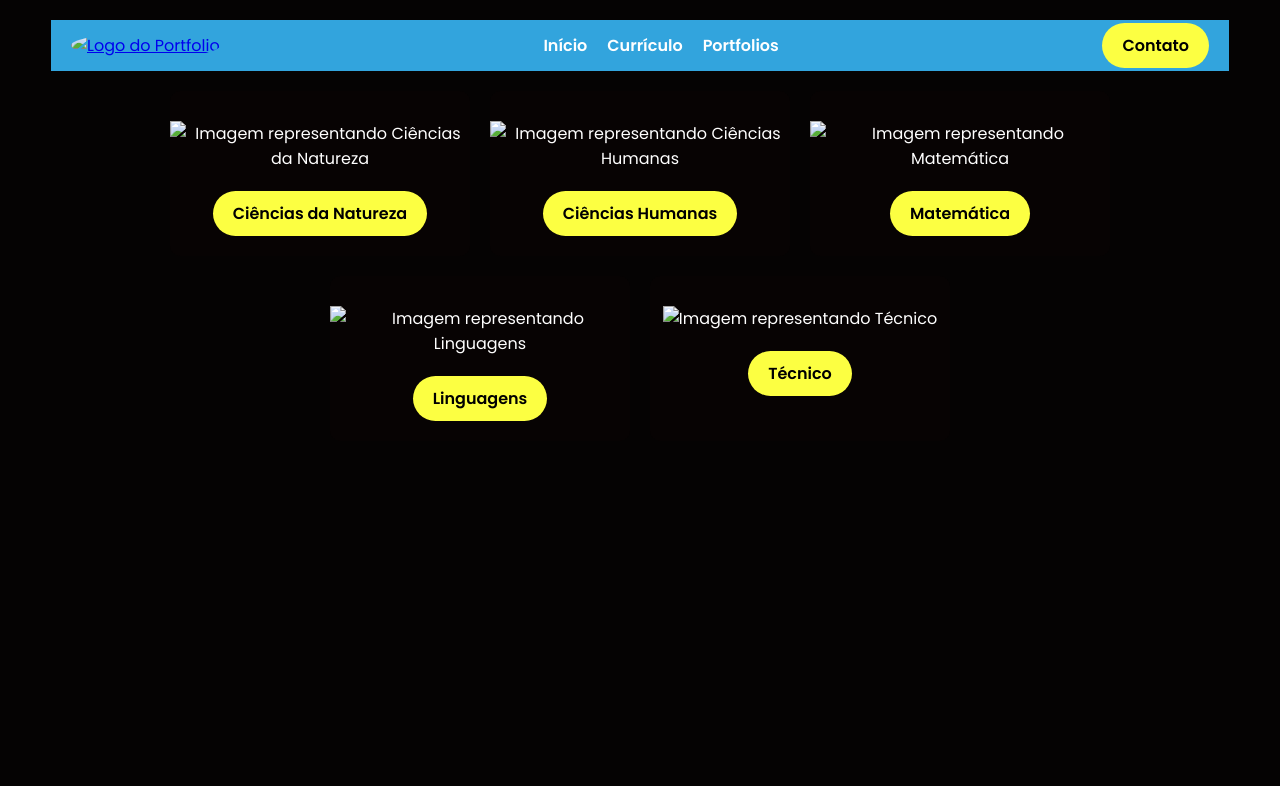
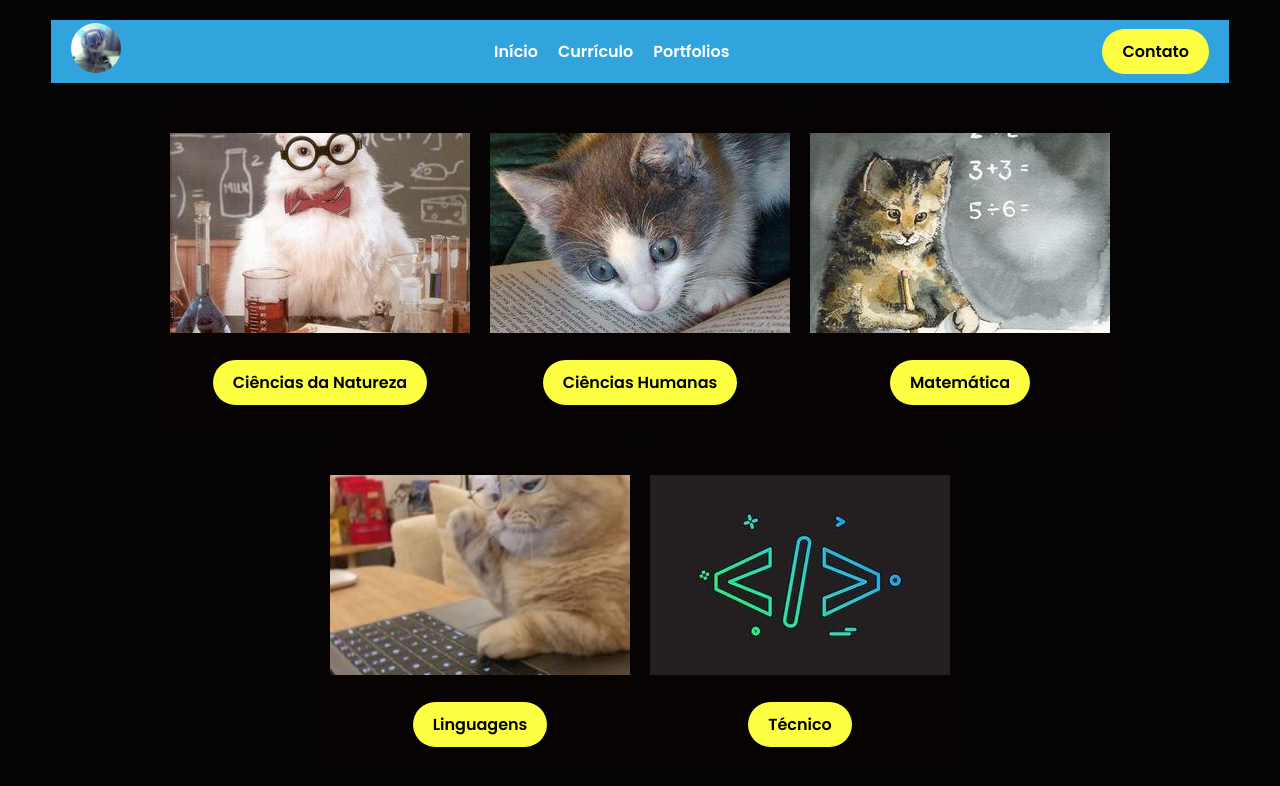
Before and after one commit to luabraga0211/Portfolio3TRI, a website: page ppe.html in a window 1280 px wide. Drawn offline with Linux system fonts and the light colour scheme; the site is published under a folder, as on GitHub Pages, so addresses that start at the root find nothing.

Commit message:
Update ppe.html

```diff
--- a/ppe.html
+++ b/ppe.html
@@ -136,7 +136,7 @@
   <header>
    <div class="logo">
     <a href="#">
-     <img alt="Logo do Portfolio" height="50" src="/images/logo.jpg" width="50"/>
+     <img alt="Logo do Portfolio" height="50" src="images/logo.jpg" width="50"/>
     </a>
    </div>
    <nav>
@@ -168,7 +168,7 @@
   </header>
   <main>
    <div class="card">
-    <img alt="Imagem representando Ciências da Natureza" height="200" src="/images/Natureza.jpg" width="300"/>
+    <img alt="Imagem representando Ciências da Natureza" height="200" src="images/Natureza.jpg" width="300"/>
     <a href="natureza.html">
      <button>
       Ciências da Natureza
@@ -176,7 +176,7 @@
     </a>
    </div>
    <div class="card">
-    <img alt="Imagem representando Ciências Humanas" height="200" src="/images/Humanas.jpg" width="300"/>
+    <img alt="Imagem representando Ciências Humanas" height="200" src="images/Humanas.jpg" width="300"/>
     <a href="humanas.html">
      <button>
       Ciências Humanas
@@ -184,7 +184,7 @@
     </a>
    </div>
    <div class="card">
-    <img alt="Imagem representando Matemática" height="200" src="/images/Matemática.jpg" width="300"/>
+    <img alt="Imagem representando Matemática" height="200" src="images/Matemática.jpg" width="300"/>
     <a href="matematica.html">
      <button>
       Matemática
@@ -192,7 +192,7 @@
     </a>
    </div>
    <div class="card">
-    <img alt="Imagem representando Linguagens" height="200" src="/images/Linguagens.jpg" width="300"/>
+    <img alt="Imagem representando Linguagens" height="200" src="images/Linguagens.jpg" width="300"/>
     <a href="linguagens.html">
      <button>
       Linguagens
@@ -200,7 +200,7 @@
     </a>
    </div>
    <div class="card">
-    <img alt="Imagem representando Técnico" height="200" src="/images/Programação.jpg" width="300"/>
+    <img alt="Imagem representando Técnico" height="200" src="images/Programação.jpg" width="300"/>
     <a href="tecnico.html">
      <button>
       Técnico
```
